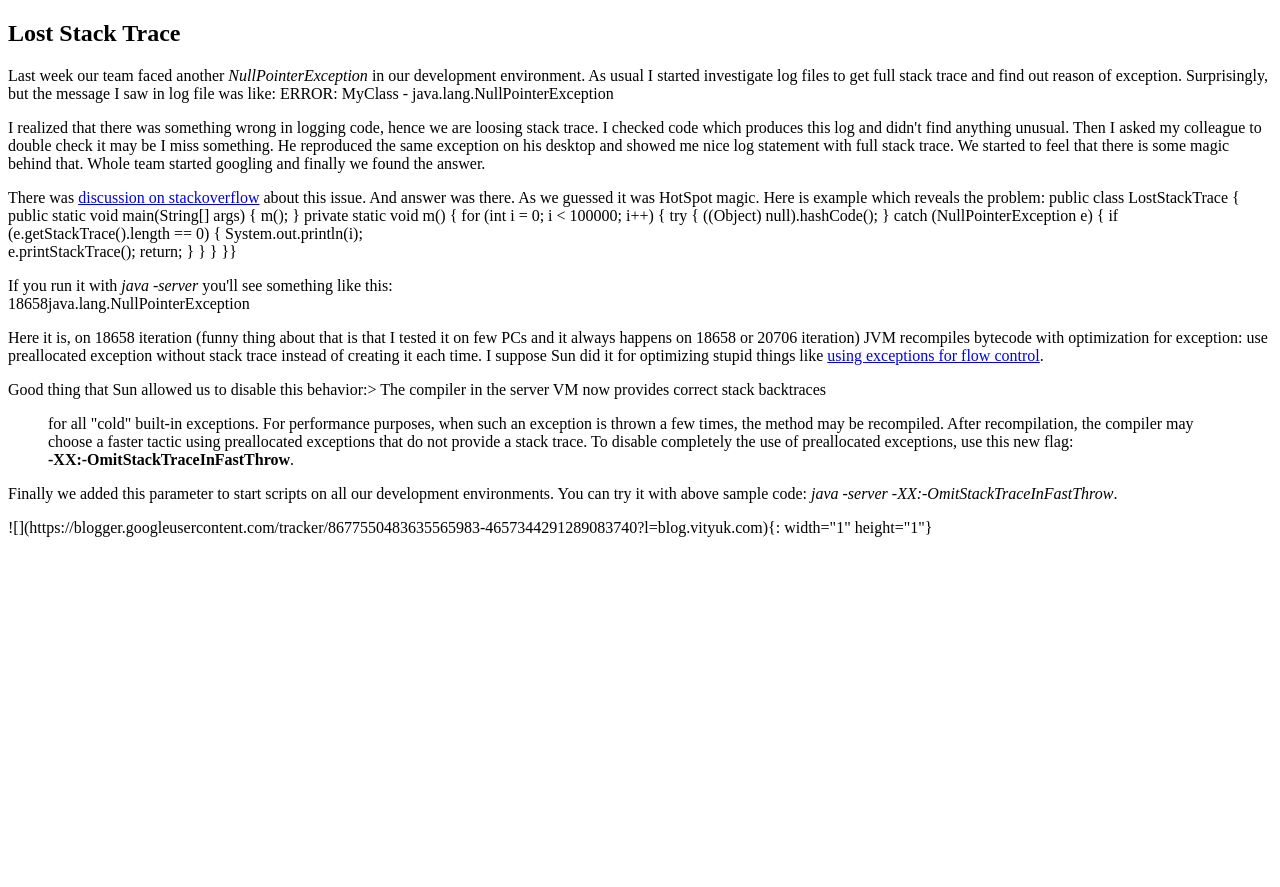
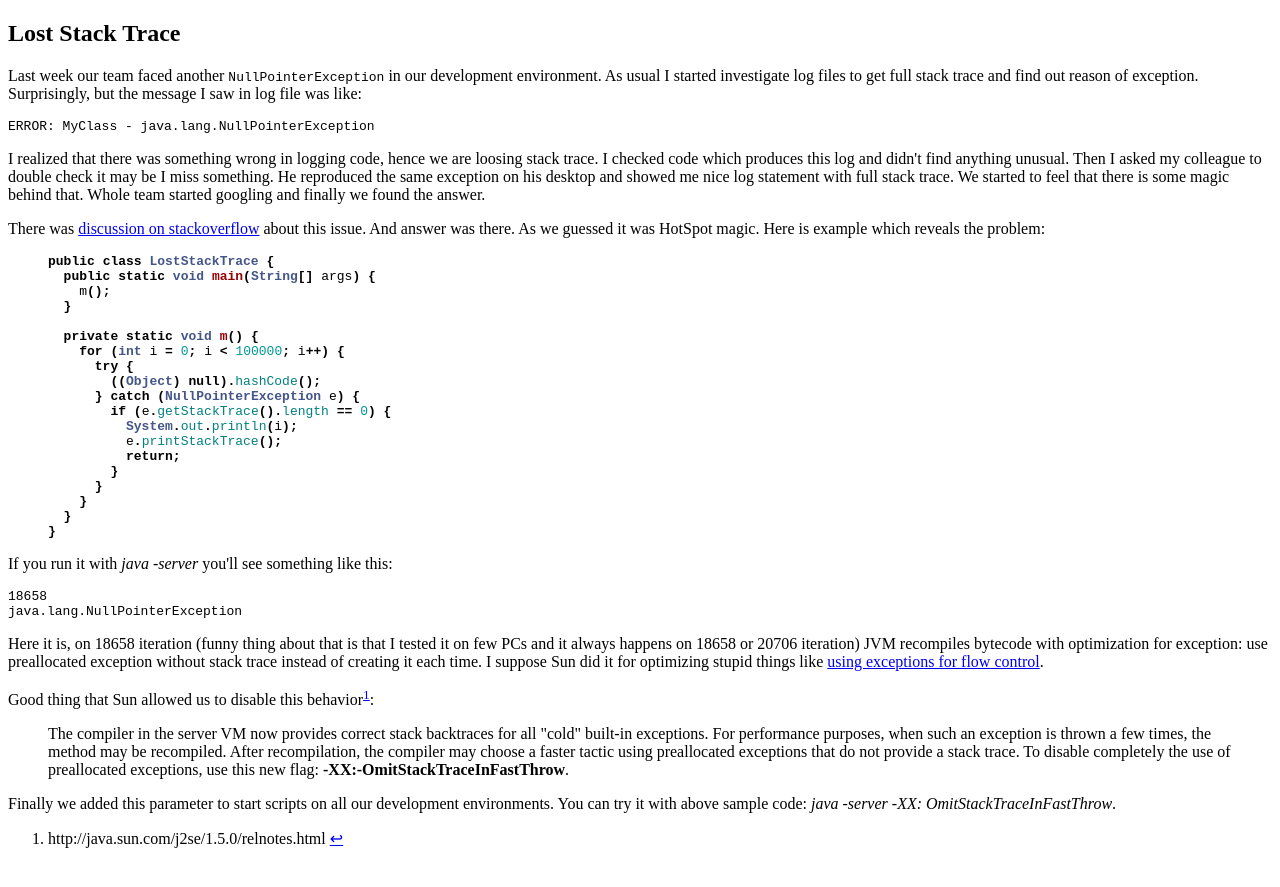
Before and after one commit to avityuk/blog.vityuk.com, a Jekyll site: the page built from _posts/2011-03-31-lost-stack-trace.markdown, in a window 1280 px wide. Shown: the top 887 px of the page. Built offline with Jekyll 4.4.1, drawn with Linux system fonts in a browser that asks for light colours.

Commit message:
Fixed markup

```diff
--- a/_posts/2011-03-31-lost-stack-trace.markdown
+++ b/_posts/2011-03-31-lost-stack-trace.markdown
@@ -3,59 +3,57 @@ layout: post
 title: Lost Stack Trace
 date: 2011-03-31 21:41:00 +0300
 ---
-Last week our team faced another *NullPointerException* in our
-development environment. As usual I started investigate log files to get
-full stack trace and find out reason of exception. Surprisingly, but the
-message I saw in log file was like:    ERROR: MyClass -
-java.lang.NullPointerException
+Last week our team faced another `NullPointerException` in our	development environment. As usual I started investigate log files to get full stack trace and find out reason of exception. Surprisingly, but the message I saw in log file was like:
 
-I realized that there was something wrong in logging code, hence we are
-loosing stack trace. I checked code which produces this log and didn\'t
-find anything unusual. Then I asked my colleague to double check it may
-be I miss something. He reproduced the same exception on his desktop and
-showed me nice log statement with full stack trace. We started to feel
-that there is some magic behind that. Whole team started googling and
-finally we found the answer.
+	ERROR: MyClass - java.lang.NullPointerException
 
-<a name="more" />There was [discussion on stackoverflow][1] about this issue. And answer
-was there. As we guessed it was HotSpot magic. Here is example which
-reveals the problem:    public class LostStackTrace {  public static
-void main(String[] args) {    m();  }  private static void m() {    for
-(int i = 0; i < 100000; i++) {      try {        ((Object)
-null).hashCode();      } catch (NullPointerException e) {        if
-(e.getStackTrace().length == 0) {          System.out.println(i);
-e.printStackTrace();          return;        }      }    }  }}
+I realized that there was something wrong in logging code, hence we are loosing stack trace. I checked code which produces this log and didn\'t find anything unusual. Then I asked my colleague to double check it may be I miss something. He reproduced the same exception on his desktop and showed me nice log statement with full stack trace. We started to feel that there is some magic behind that. Whole team started googling and finally we found the answer.
+
+<a name="more" />
+There was [discussion on stackoverflow][1] about this issue. And answer was there. As we guessed it was HotSpot magic. Here is example which reveals the problem:
+
+{% highlight java %}
+public class LostStackTrace {
+  public static void main(String[] args) {
+    m();
+  }
+
+  private static void m() {
+    for (int i = 0; i < 100000; i++) {
+      try {
+        ((Object) null).hashCode();
+      } catch (NullPointerException e) {
+        if (e.getStackTrace().length == 0) {
+          System.out.println(i);
+          e.printStackTrace();
+          return;
+        }
+      }
+    }
+  }
+}
+{% endhighlight %}
 
 If you run it with *java -server* you\'ll see something like this:
-18658java.lang.NullPointerException
 
-Here it is, on 18658 iteration (funny thing about that is that I tested
-it on few PCs and it always happens on 18658 or 20706 iteration) JVM
-recompiles bytecode with optimization for exception: use preallocated
-exception without stack trace instead of creating it each time. I
-suppose Sun did it for optimizing stupid things like [using exceptions
-for flow control][2].
+	18658
+	java.lang.NullPointerException
 
-Good thing that Sun allowed us to disable this behavior:> The compiler
-in the server VM now provides correct stack backtraces
+
+Here it is, on 18658 iteration (funny thing about that is that I tested it on few PCs and it always happens on 18658 or 20706 iteration) JVM recompiles bytecode with optimization for exception: use preallocated exception without stack trace instead of creating it each time. I suppose Sun did it for optimizing stupid things like [using exceptions for flow control][2].
+
+Good thing that Sun allowed us to disable this behavior[^1]:
+
+> The compiler in the server VM now provides correct stack backtraces
 > for all \"cold\" built-in exceptions. For performance purposes, when
 > such an exception is thrown a few times, the method may be recompiled.
 > After recompilation, the compiler may choose a faster tactic using
 > preallocated exceptions that do not provide a stack trace. To disable
-> completely the use of preallocated exceptions, use this new flag:
-> **-XX:-OmitStackTraceInFastThrow**.
-{: cite="http://java.sun.com/j2se/1.5.0/relnotes.html"}
+> completely the use of preallocated exceptions, use this new flag: **-XX:-OmitStackTraceInFastThrow**.
 
-Finally we added this parameter to start scripts on all our development
-environments. You can try it with above sample code: *java -server
--XX:-OmitStackTraceInFastThrow*.
-
-<div class="blogger-post-footer">
-![](https://blogger.googleusercontent.com/tracker/8677550483635565983-4657344291289083740?l=blog.vityuk.com){:
-width="1" height="1"}
-</div>
-
-
+Finally we added this parameter to start scripts on all our development environments. You can try it with above sample code: *java -server -XX: OmitStackTraceInFastThrow*.
 
 [1]: http://stackoverflow.com/questions/2411487/nullpointerexception-in-java-with-no-stacktrace
 [2]: http://www.google.com/search?q=using+exceptions+for+flow+control
+
+[^1]: http://java.sun.com/j2se/1.5.0/relnotes.html
```
